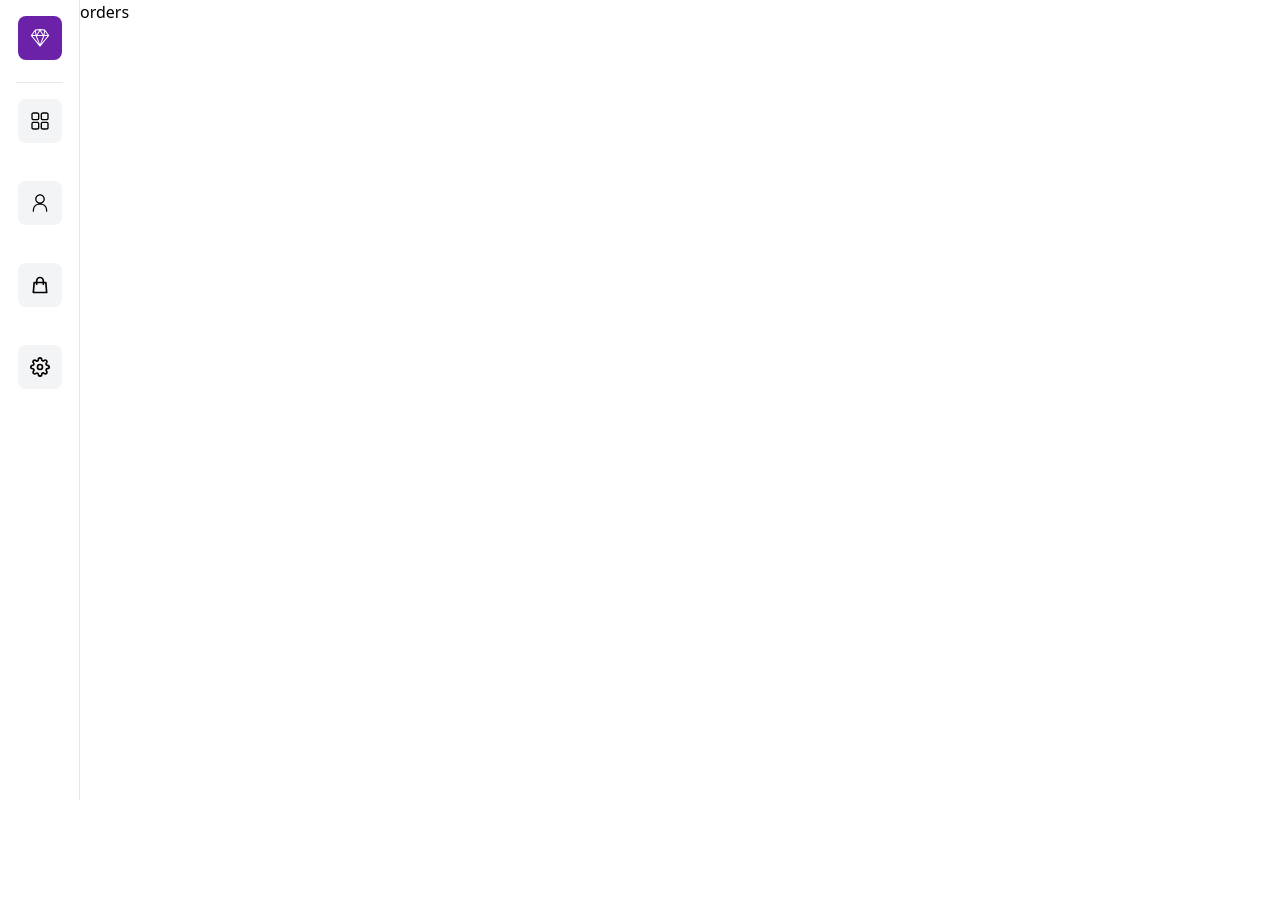
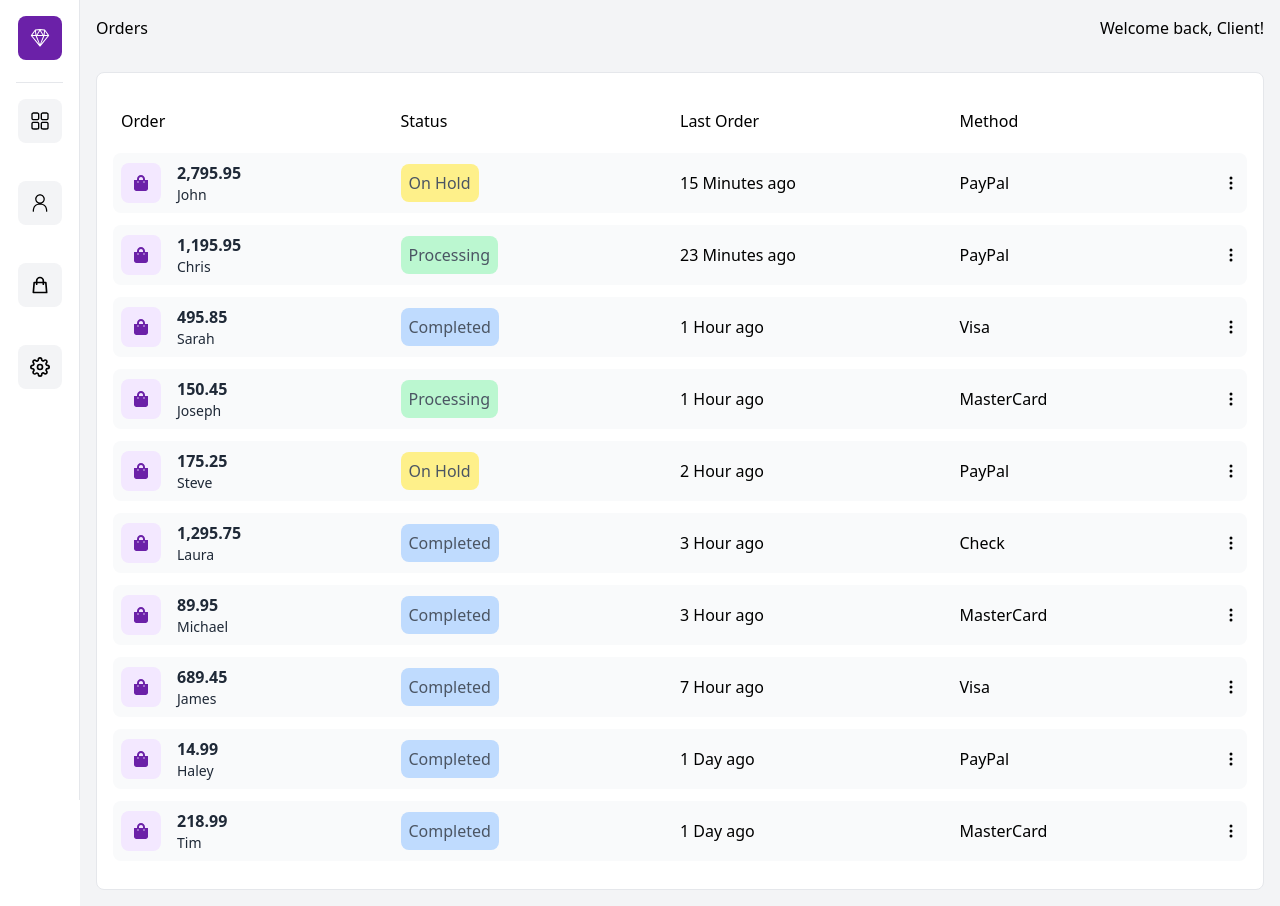
Before and after one commit to HasanHafizurRahman/nextjs-user-dashboard, a Next.js app: page /orders in a window 1280 px wide. Before the commit the page ends 800 px from the top, so only its background shows below. Built offline with nearby package versions, Linux system fonts and the light colour scheme.

Commit message:
orders route

```diff
--- a/src/pages/orders.jsx
+++ b/src/pages/orders.jsx
@@ -1,5 +1,64 @@
+import { FaShoppingBag } from "react-icons/fa";
+import { BsThreeDotsVertical } from "react-icons/bs";
+import { data } from "../data/data.js";
+
 const orders = () => {
-  return <div>orders</div>;
+  return (
+    <div className="bg-gray-100 min-h-screen">
+      <div className="flex p-4 justify-between">
+        <h1>Orders</h1>
+        <h1>Welcome back, Client!</h1>
+      </div>
+      <div className="p-4">
+        <div className="w-full m-auto p-4 border rounded-lg bg-white overflow-y-auto">
+          <div className="my-3 p-2 grid md:grid-cols-4 sm:grid-cols-3 grid-cols-2 items-center justify-between cursor-pointer">
+            <span>Order</span>
+            <span className="text-right sm:text-left">Status</span>
+            <span className="hidden md:grid">Last Order</span>
+            <span className="hidden sm:grid">Method</span>
+          </div>
+          <ul>
+            {data.map((order, i) => (
+              <li
+                key={i}
+                className="bg-gray-50 hover:bg-gray-100 overflow-y-auto grid grid-cols-2 sm:grid-cols-3 md:grid-cols-4 items-center cursor-pointer justify-between rounded-lg my-3 p-2"
+              >
+                <div className="flex items-center">
+                  <div className="bg-purple-100 p-3 rounded-lg">
+                    <FaShoppingBag className="text-purple-800" />
+                  </div>
+                  <div className="pl-4">
+                    <p className=" text-gray-800 font-bold">
+                      {order.total.toLocaleString()}
+                    </p>
+                    <p className="text-gray-800 text-sm">{order.name.first}</p>
+                  </div>
+                </div>
+                <p className="text-gray-600 sm:text-left text-right">
+                  <span
+                    className={
+                      order.status == "Processing"
+                        ? "bg-green-200 p-2 rounded-lg"
+                        : order.status == "Completed"
+                        ? "bg-blue-200 p-2 rounded-lg"
+                        : "bg-yellow-200 p-2 rounded-lg"
+                    }
+                  >
+                    {order.status}
+                  </span>
+                </p>
+                <p className="hidden md:flex">{order.date}</p>
+                <div className="sm:flex hidden justify-between items-center">
+                  <p>{order.method}</p>
+                  <BsThreeDotsVertical />
+                </div>
+              </li>
+            ))}
+          </ul>
+        </div>
+      </div>
+    </div>
+  );
 };
 
 export default orders;
```
